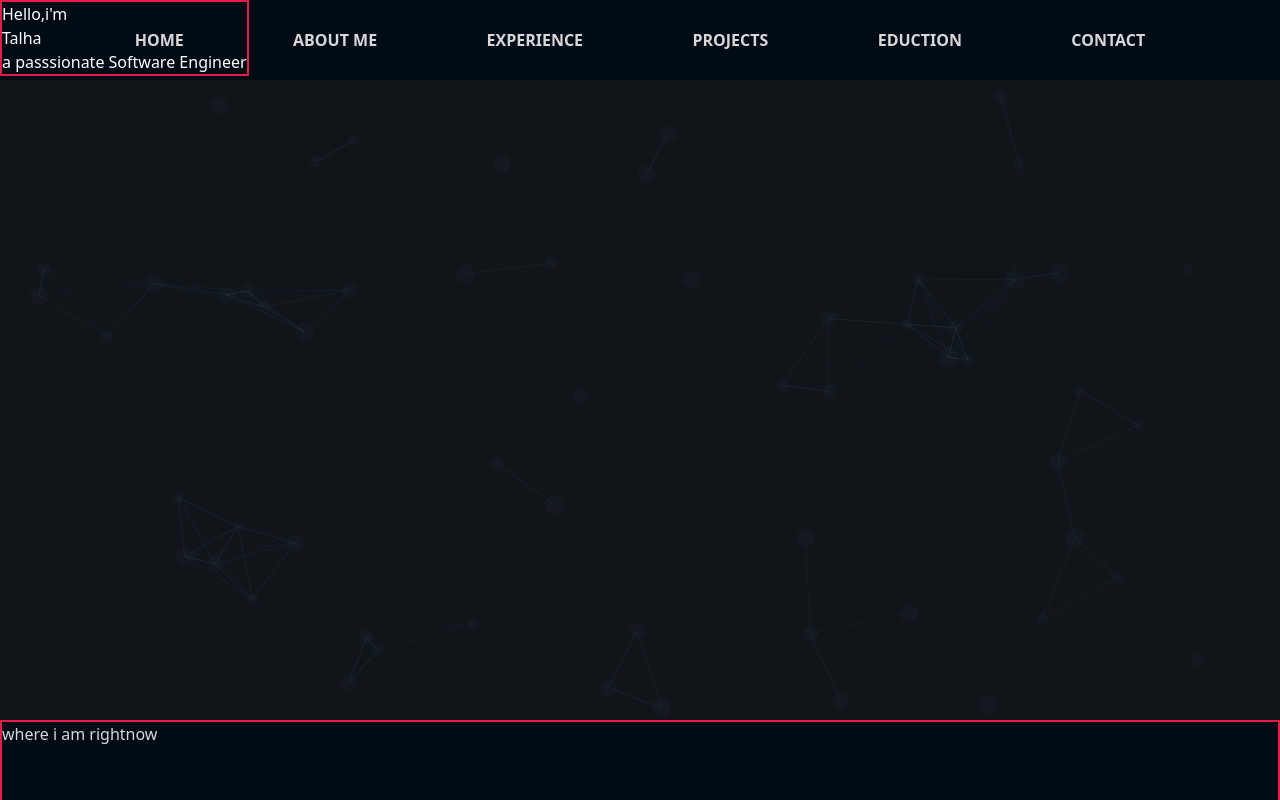
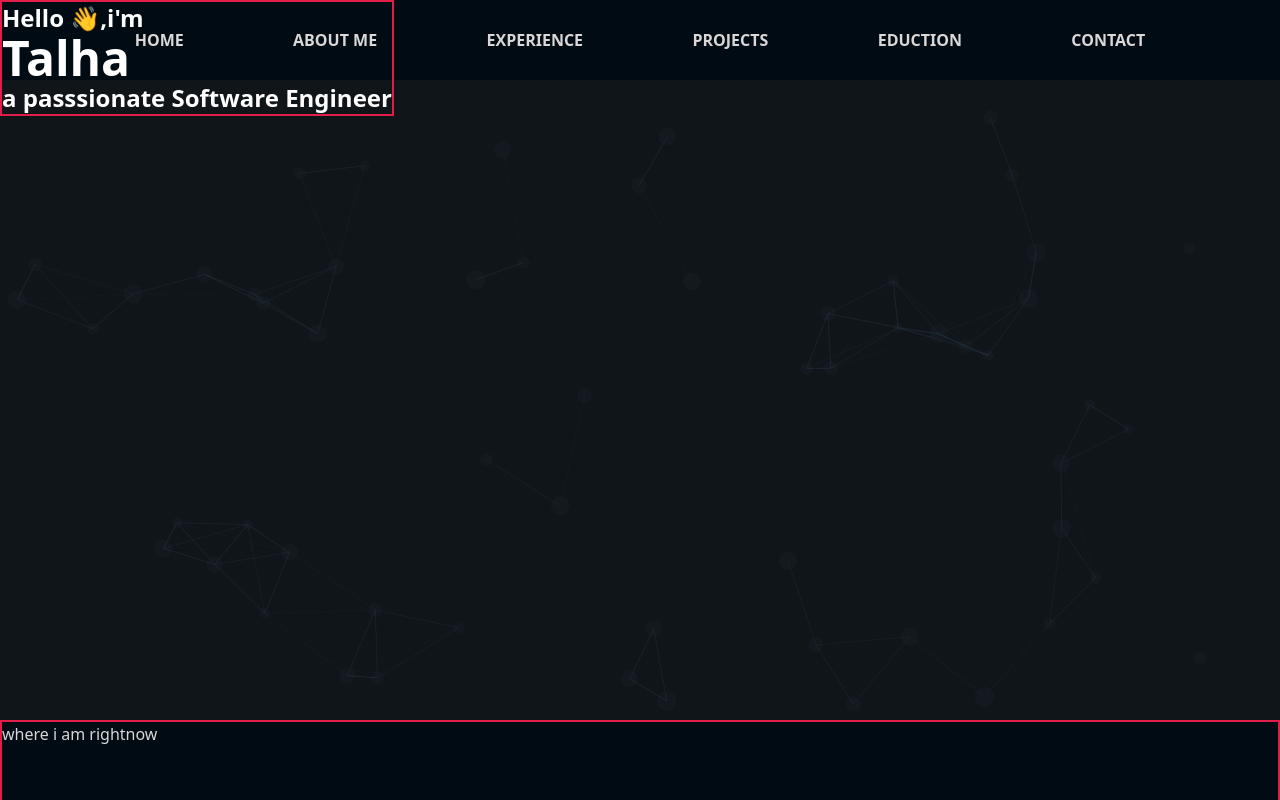
Before and after one commit to talhaiftikhar12549/talhaiftikhar, a React (Vite) app: page / in a window 1280 px wide. Shown: the top 800 px of the page. Built offline with nearby package versions, Linux system fonts and the light colour scheme.

Commit message:
hero section

```diff
--- a/src/components/HeroSection.jsx
+++ b/src/components/HeroSection.jsx
@@ -4,11 +4,11 @@ export default function HeroSection() {
             <section className=' text-[#ffffff] border-rose-600 border-2  absolute' >
                 <div className="flex">
                    <div>
-                    <p>Hello,i'm</p>
-                    <p>Talha</p>
-                    <p>a passsionate Software Engineer</p>
+                    <p className="text-2xl font-bold">Hello 👋,i'm</p>
+                    <p className="text-5xl font-bold">Talha</p>
+                    <p className="text-2xl font-bold">a passsionate Software Engineer</p>
                     </div>
-                   <div></div>
+                   <div><img src="" alt="" /></div>
                 </div>
             </section>
         </>
```
